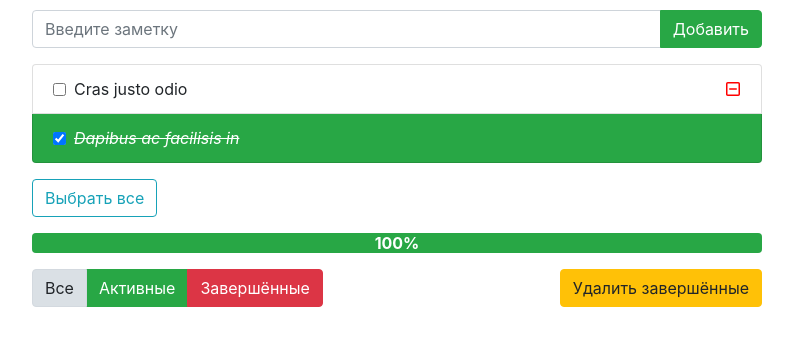
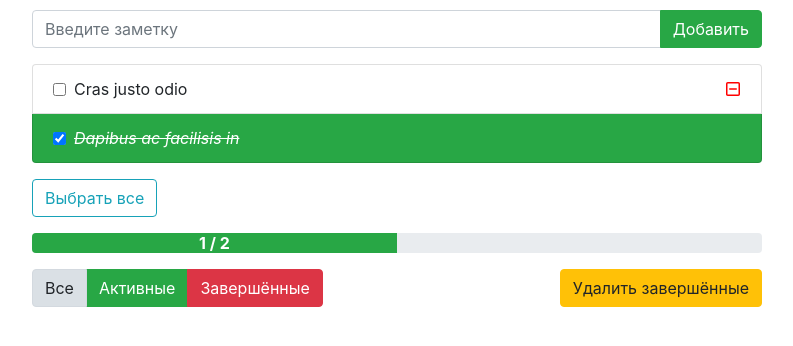
Before and after one commit to emoface1337/VanillaJS-Todo-App, a website: page index.html in a window 1280 px wide. Shown: the part 110-456 px from the top of the page, without its empty margins (243-1036 px from the left). Drawn offline with Linux system fonts and the light colour scheme.

Commit message:
added displaying completed tasks count & percentage in progress bar

```diff
--- a/index.html
+++ b/index.html
@@ -24,7 +24,7 @@
                         <button type="button" class="btn btn-outline-info additional__check-all">Выбрать все</button>
                     </div>
                     <div class="progress">
-                        <div class="progress-bar bg-success" role="progressbar" style="width: 100%;">100%</div>
+                        <div class="progress-bar bg-success" role="progressbar">100%</div>
                     </div>
                     <div class="app__footer">
                         <div class="footer__buttons mt-3 d-flex justify-content-between">
--- a/scripts/main.js
+++ b/scripts/main.js
@@ -7,16 +7,23 @@ class Database {
         return this.db
     }
 
+    getLength() {
+        return this.db.length
+    }
+
+    getCompleted() {
+        return this.db.filter(item => {
+            if (item.completed)
+                return true
+        }).length
+    }
+
     addItem(item) {
         this.db.push(item)
     }
 
     removeItem(itemToRemove) {
         this.db = this.db.filter(item => item.id !== +itemToRemove.dataset.id)
-    }
-
-    getCount() {
-        return this.db.length
     }
 }
 
@@ -38,6 +45,7 @@ let DB = new Database(
 const listGroup = document.querySelector('.list-group')
 const addButton = document.querySelector('.add__button')
 const addText = document.querySelector('.add__text')
+const progressBar = document.querySelector('.progress-bar')
 
 addButton.addEventListener('click', () => {
     DB.addItem({
@@ -50,6 +58,8 @@ addButton.addEventListener('click', () => {
 
 const renderItems = (items) => {
     let todoList = ''
+    listGroup.innerHTML = ''
+
     items.map(item => {
         todoList += `<li class="list-group-item d-flex justify-content-between align-items-center${item.completed ? ' done' : ''}" data-id="${item.id}">
                             <div class="item__left d-flex align-items-center justify-content-center">
@@ -69,6 +79,10 @@ const renderItems = (items) => {
         DB.removeItem(item)
         renderItems(DB.getItems())
     }) : null)
+
+    const completedPercentage = ((DB.getCompleted() / DB.getLength()) * 100).toFixed().toString() + '%'
+    progressBar.innerHTML = DB.getCompleted() + ' / ' + DB.getLength()
+    progressBar.style.width = completedPercentage
 }
 
 renderItems(DB.getItems())
```
